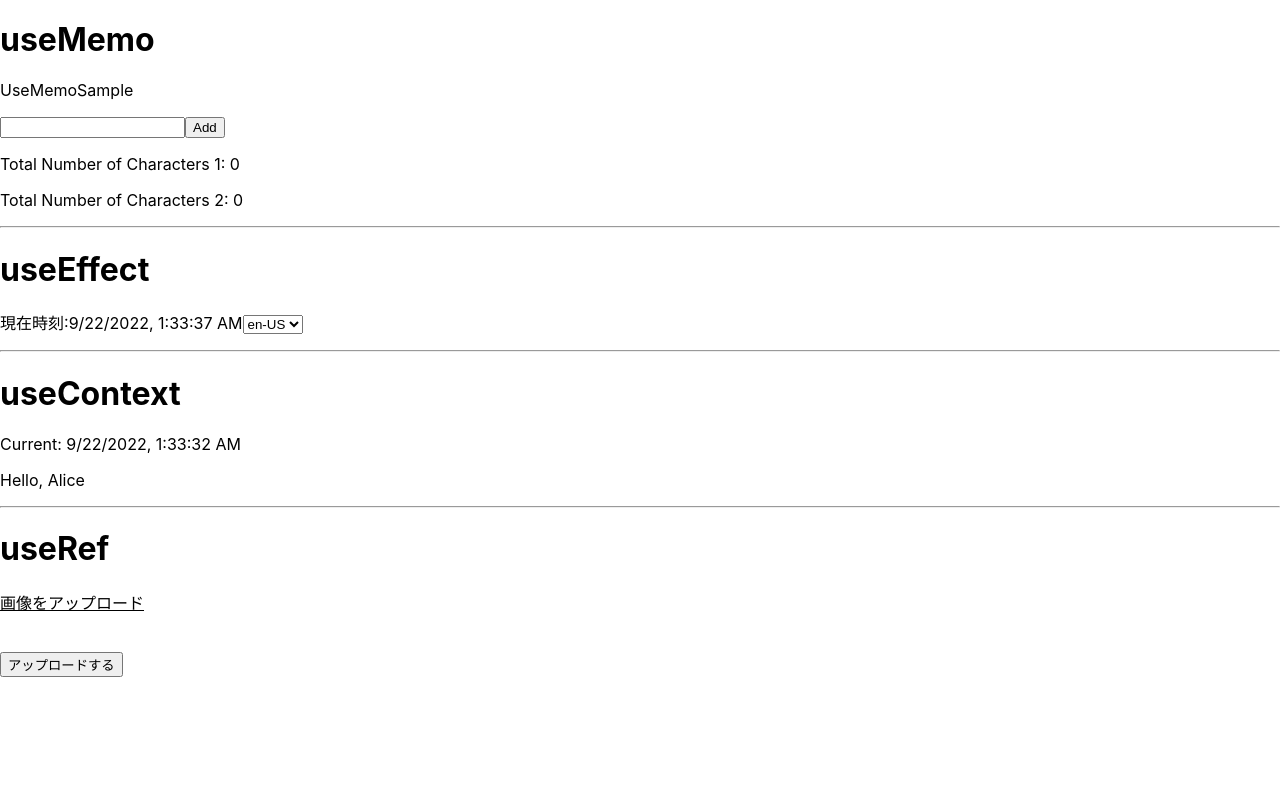
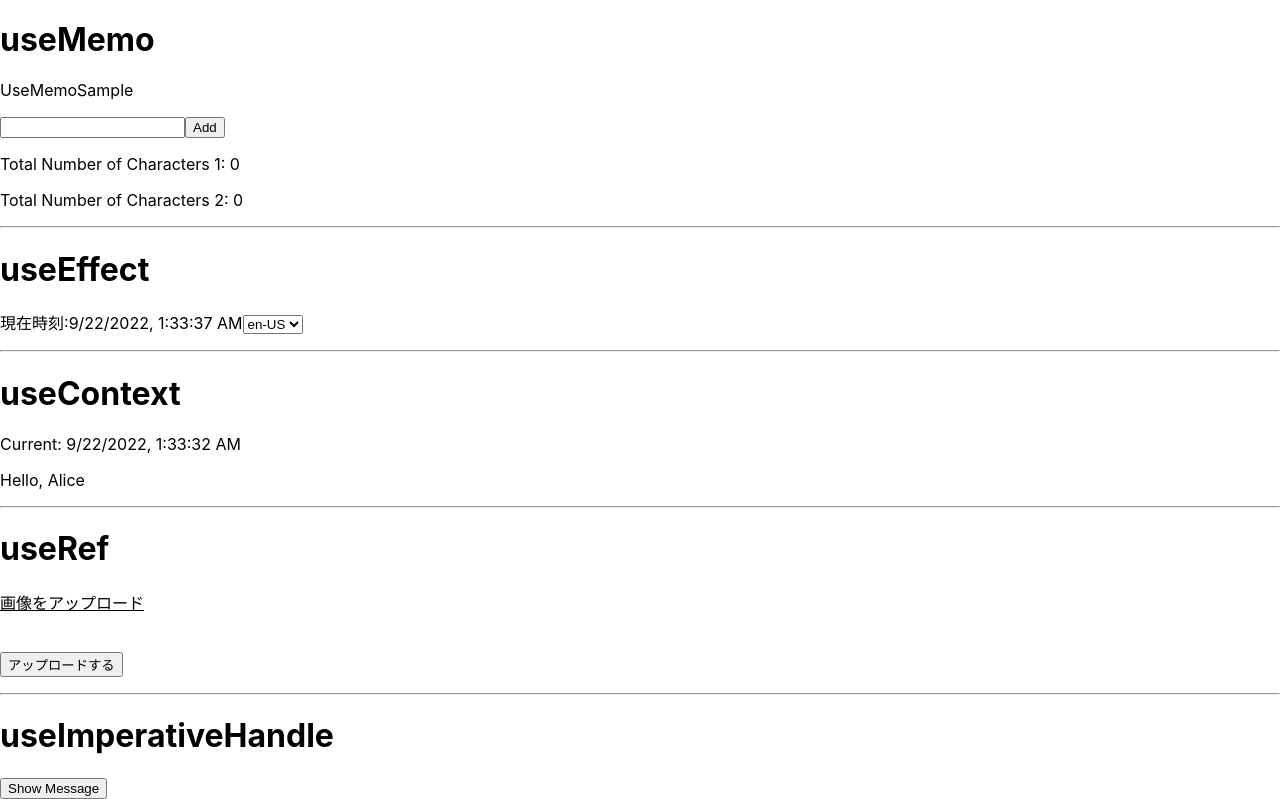
Before and after one commit to TomozQ/react-ts101, a React (Create React App) app: page / in a window 1280 px wide. Shown: the part 1002-1801 px from the top of the page. Before the commit the page ends 1695 px from the top, so only its background shows below. Built offline with nearby package versions, Linux system fonts and the light colour scheme.

Commit message:
useImperativeHanle

```diff
--- /dev/null
+++ b/src/components/ImperativeHandleParent.tsx
@@ -0,0 +1,35 @@
+import React, { useState, useRef, useImperativeHandle } from "react";
+
+const ImperativeHandleChild = React.forwardRef((props, ref) => {
+  const [message, setMessage] = useState<string | null>(null)
+
+  // useImperativeHandleで親のrefから参照できる値を指定
+  useImperativeHandle(ref, () => ({
+    showMessage: () => {
+      const date = new Date()
+      const message = `Hello it's ${ date.toLocaleString() } now`
+      setMessage(message)
+    },
+  }))
+
+  return <div>{ message !== null ? <p>{ message }</p> : null }</div>
+})
+
+const ImperativeHandleParent = () => {
+  const childRef = useRef<{ showMessage: () => void }>(null)
+  const onClick = () => {
+    if(childRef.current !== null) {
+      // 子のuseImperativeHandleで指定した値を参照
+      childRef.current.showMessage()
+    }
+  }
+
+  return (
+    <div>
+      <button onClick={ onClick }>Show Message</button>
+      <ImperativeHandleChild ref={ childRef } />
+    </div>
+  )
+}
+
+export default ImperativeHandleParent
--- a/src/index.tsx
+++ b/src/index.tsx
@@ -15,6 +15,7 @@
 import { Clock } from './components/Clock';
 import ContextParent from './components/Context';
 import ImageUploader from './components/UseRef';
+import ImperativeHandleParent from './components/ImperativeHandleParent';
 
 import reportWebVitals from './reportWebVitals';
 
@@ -57,6 +58,9 @@
     <hr />
     <h1>useRef</h1>
     <ImageUploader />
+    <hr />
+    <h1>useImperativeHandle</h1>
+    <ImperativeHandleParent />
   </>
   // </React.StrictMode>
 );
```
